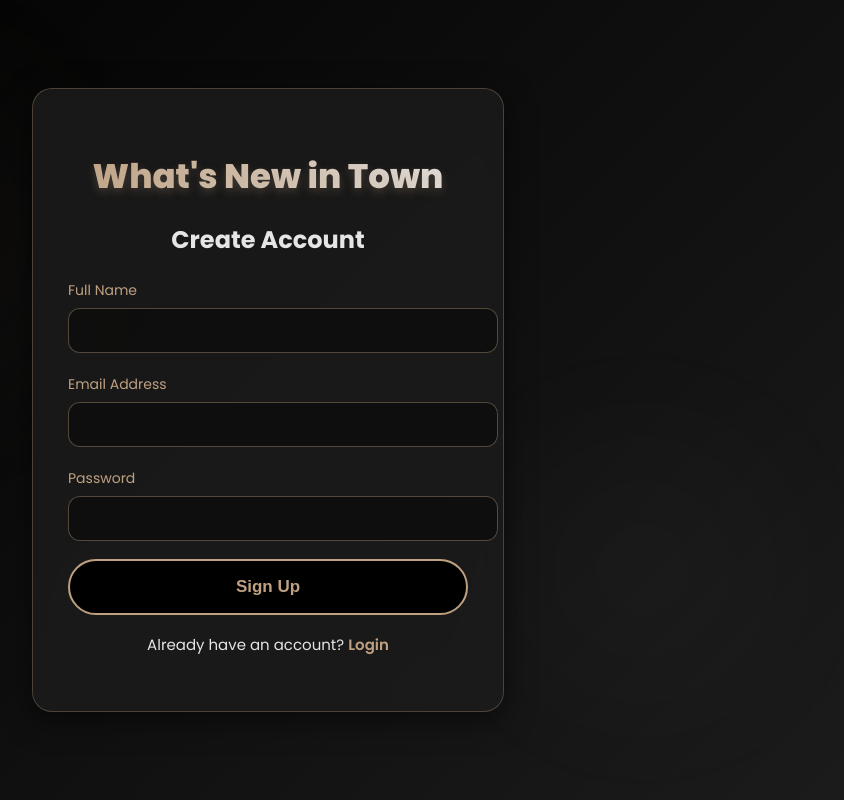
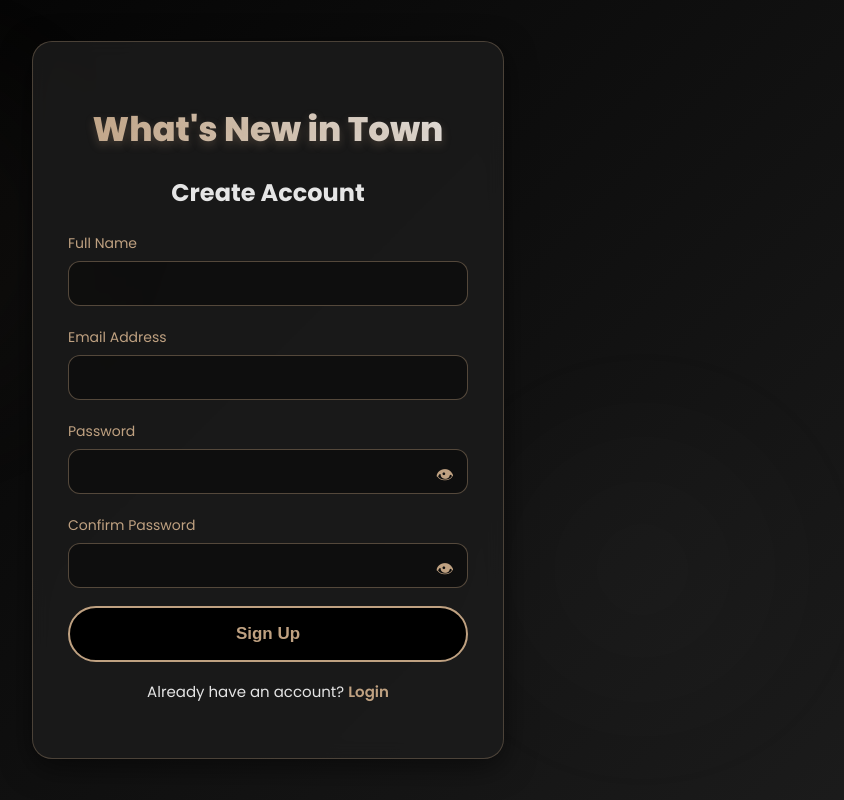
Before and after one commit to Yatharth224/WHATS-NEW-IN-TOWN, a Flask app: page /signup in a window 1280 px wide. Shown: the whole page, without its empty margins (372-1216 px from the left). Run offline with Flask 3, Linux system fonts and the light colour scheme.

Commit message:
signup password  aligment

```diff
--- a/templates/signup.html
+++ b/templates/signup.html
@@ -62,22 +62,58 @@
             text-shadow: 0 4px 10px rgba(191,161,129,0.25);
         }
 
-        .input-group { text-align: left; margin-bottom: 18px; }
-        .input-group label { font-size: 14px; font-weight: 500; color: #BFA181; }
+        .input-group {
+            text-align: left;
+            margin-bottom: 18px;
+            position: relative;
+        }
+
+        .input-group label {
+            font-size: 14px;
+            font-weight: 500;
+            color: #BFA181;
+        }
 
         .input-group input {
             width: 100%;
             margin-top: 6px;
-            padding: 14px;
+            padding: 14px 45px 14px 14px;
             border: 1px solid rgba(191,161,129,0.4);
             background: rgba(0,0,0,0.4);
             color: #E5E5E5;
             border-radius: 12px;
             outline: none;
+            box-sizing: border-box;
         }
+
         .input-group input:focus {
             border-color: #BFA181;
             box-shadow: 0 0 12px rgba(191,161,129,0.4);
+        }
+
+
+        input:-webkit-autofill,
+        input:-webkit-autofill:hover,
+        input:-webkit-autofill:focus {
+            -webkit-text-fill-color: #E5E5E5 !important;
+            -webkit-box-shadow: 0 0 0px 1000px rgba(0,0,0,0.4) inset !important;
+            transition: background-color 5000s ease-in-out 0s;
+        }
+
+        input:-moz-autofill {
+            -moz-text-fill-color: #E5E5E5 !important;
+            box-shadow: 0 0 0px 1000px rgba(0,0,0,0.4) inset !important;
+        }
+
+
+        .eye-btn {
+            position: absolute;
+            right: 14px;
+            top: 43px;
+            cursor: pointer;
+            font-size: 18px;
+            color: #BFA181;
+            user-select: none;
         }
 
         .signup-btn {
@@ -92,6 +128,7 @@
             cursor: pointer;
             transition: 0.4s;
         }
+
         .signup-btn:hover {
             background: linear-gradient(135deg, #BFA181, #E5E5E5);
             color: #000;
@@ -103,20 +140,15 @@
             margin-top: 18px;
             font-size: 15px;
         }
+
         .login-link a {
             color: #BFA181;
             text-decoration: none;
             font-weight: 600;
         }
-        .login-link a:hover {
-            text-decoration: underline;
-        }
 
-        /* 🔥 FLASH MESSAGE STYLES */
-        .flash-container {
-            margin-bottom: 15px;
-            text-align: left;
-        }
+
+        .flash-container { margin-bottom: 15px; text-align: left; }
         .error {
             background: rgba(255, 0, 0, 0.15);
             border: 1px solid rgba(255, 80, 80, 0.8);
@@ -133,6 +165,14 @@
             border-radius: 10px;
             font-size: 13px;
         }
+
+        #password-error {
+            color: #ff7a7a;
+            font-size: 13px;
+            display: none;
+            margin-top: -10px;
+            margin-bottom: 10px;
+        }
     </style>
 </head>
 
@@ -148,7 +188,7 @@
         <h1 class="logo-title">What's New in Town</h1>
         <h2>Create Account</h2>
 
-        <!-- 🔥 FLASH MESSAGES YAHAN DIKHEGI -->
+
         <div class="flash-container">
             {% with messages = get_flashed_messages(with_categories=true) %}
               {% if messages %}
@@ -161,7 +201,7 @@
             {% endwith %}
         </div>
 
-        <form method="POST">
+        <form method="POST" onsubmit="return validatePasswords()">
 
             <div class="input-group">
                 <label>Full Name</label>
@@ -173,10 +213,21 @@
                 <input type="email" name="email" required>
             </div>
 
+
             <div class="input-group">
                 <label>Password</label>
-                <input type="password" name="password" required>
+                <input type="password" id="password" name="password" autocomplete="new-password" required>
+                <span class="eye-btn" onclick="togglePassword('password', this)">👁</span>
             </div>
+
+
+            <div class="input-group">
+                <label>Confirm Password</label>
+                <input type="password" id="confirm_password" autocomplete="new-password" required>
+                <span class="eye-btn" onclick="togglePassword('confirm_password', this)">👁</span>
+            </div>
+
+            <p id="password-error">Passwords do not match!</p>
 
             <button type="submit" class="signup-btn">Sign Up</button>
 
@@ -189,5 +240,32 @@
 
     </div>
 
+    <script>
+        function togglePassword(id, icon) {
+            const field = document.getElementById(id);
+            if (field.type === "password") {
+                field.type = "text";
+                icon.textContent = "🙈";
+            } else {
+                field.type = "password";
+                icon.textContent = "👁";
+            }
+        }
+
+        function validatePasswords() {
+            let pwd = document.getElementById("password").value;
+            let cpwd = document.getElementById("confirm_password").value;
+            let error = document.getElementById("password-error");
+
+            if (pwd !== cpwd) {
+                error.style.display = "block";
+                return false;
+            } else {
+                error.style.display = "none";
+                return true;
+            }
+        }
+    </script>
+
 </body>
 </html>
```
